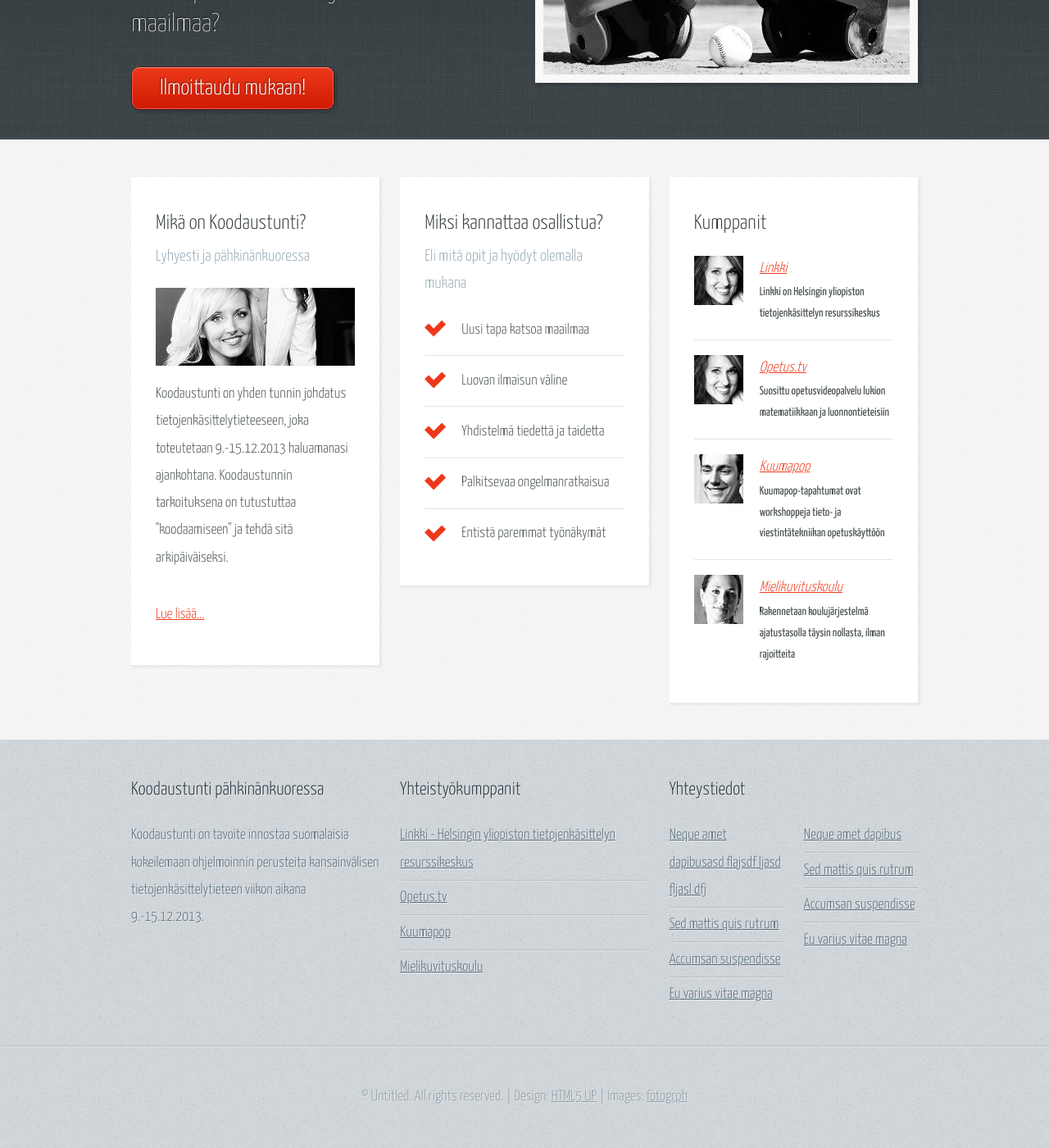
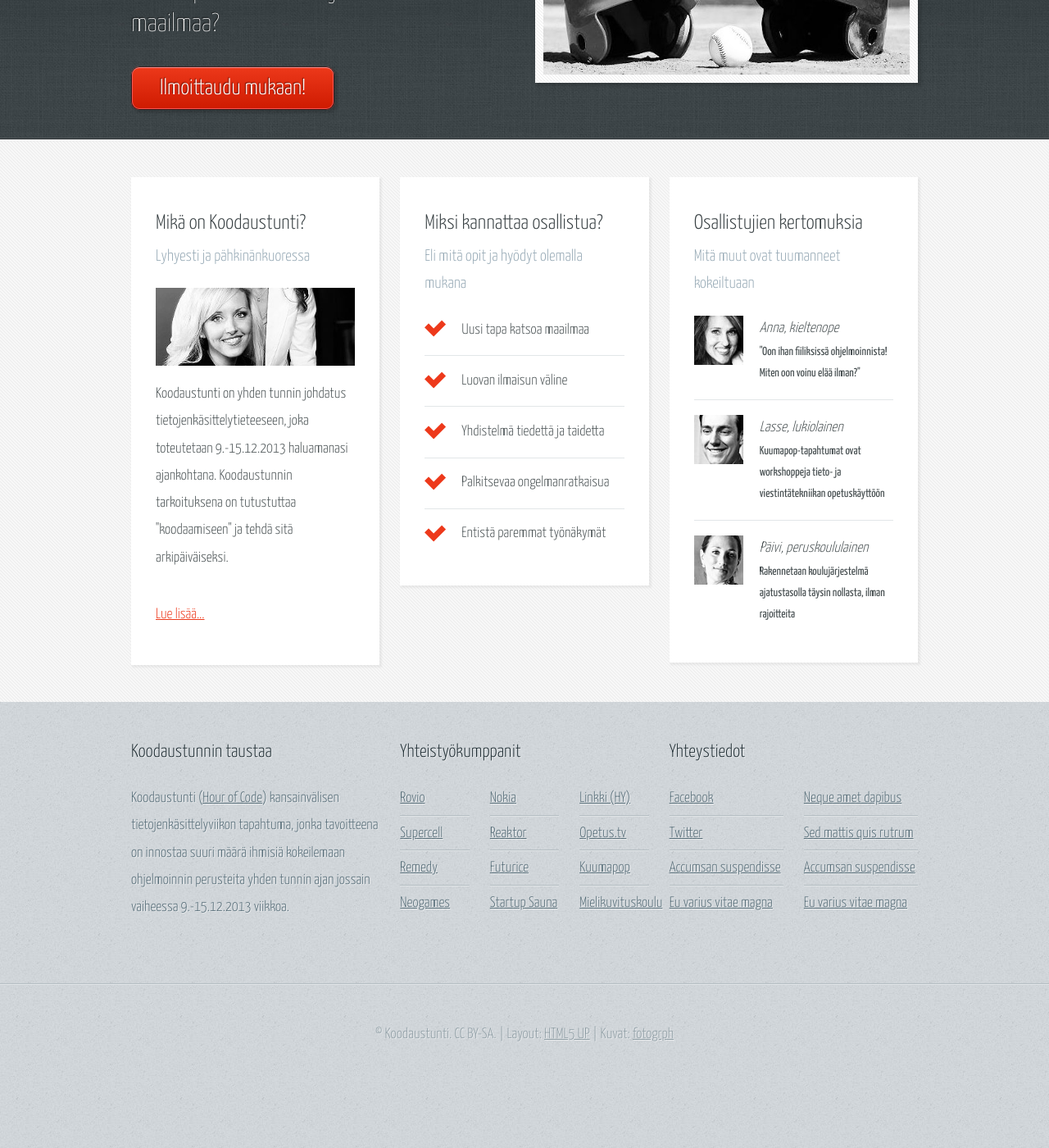
Before and after one commit to jannecederberg/koodaustunti.fi, a Jekyll site: the page built from index.html, in a window 1280 px wide and 1400 px high, scrolled down 260 px. Shown: the whole window at 82% size. Built offline with Jekyll 4.4.1, drawn with Linux system fonts in a browser that asks for light colours; Markdown is read by kramdown in place of the engine named in the settings; after the commit the page ends 1618 px from its top, so only the background shows below that; some of the changed text lies outside the part shown.

Commit message:
Sisältöä vieläkin lisää

```diff
--- a/_config.yml
+++ b/_config.yml
@@ -1,3 +1,4 @@
-name: "Koodaustunti 9.-15.12.2013"
+name: Koodaustunti
+tapahtuman-paivays: 9.-15.12.2013
 markdown: redcarpet
 pygments: true
--- /dev/null
+++ b/_includes/_osallistujien-kokemuksia.html
@@ -0,0 +1,23 @@
+<section>
+  <header>
+    <h2>Osallistujien kertomuksia</h2>
+    <h3>Mitä muut ovat tuumanneet kokeiltuaan</h3>
+  </header>
+  <ul class="quote-list">
+    <li>
+      <img src="images/pic06.jpg" alt="" />
+      <p>Anna, kieltenope</p>
+      <span>"Oon ihan fiiliksissä ohjelmoinnista! Miten oon voinu elää ilman?"</span>
+    </li>
+    <li>
+      <img src="images/pic07.jpg" alt="" />
+      <p>Lasse, lukiolainen</p>
+      <span>Kuumapop-tapahtumat ovat workshoppeja tieto- ja viestintätekniikan opetuskäyttöön</span>
+    </li>
+    <li>
+      <img src="images/pic08.jpg" alt="" />
+      <p>Päivi, peruskoululainen</p>
+      <span>Rakennetaan koulujärjestelmä ajatustasolla täysin nollasta, ilman rajoitteita</span>
+    </li>
+  </ul>
+</section>
--- a/_includes/footer.html
+++ b/_includes/footer.html
@@ -4,10 +4,11 @@
             <div class="4u">
               <!-- Blurb -->
                 <section>
-                  <h2>Koodaustunti pähkinänkuoressa</h2>
+                  <h2>Koodaustunnin taustaa</h2>
                   <p>
-                    Koodaustunti on tavoite innostaa suomalaisia kokeilemaan ohjelmoinnin perusteita
-                    kansainvälisen tietojenkäsittelytieteen viikon aikana 9.-15.12.2013.
+                    Koodaustunti (<a href="http://hourofcode.org">Hour of Code</a>) kansainvälisen tietojenkäsittelyviikon tapahtuma,
+                    jonka tavoitteena on innostaa suuri määrä ihmisiä kokeilemaan ohjelmoinnin perusteita yhden tunnin ajan jossain
+                    vaiheessa 9.-15.12.2013 viikkoa.
                   </p>
                 </section>
             </div>
@@ -18,22 +19,30 @@
                   <h2>Yhteistyökumppanit</h2>
                   <div>
                     <div class="row">
-                      <div class="12u">
+                      <div class="4u">
+                        <ul class="link-list">
+                          <li><a href="http://www.rovio.com">Rovio</a></li>
+                          <li><a href="http://www.supercell.net">Supercell</a></li>
+                          <li><a href="http://www.remedygames.com">Remedy</a></li>
+                          <li><a href="http://www.neogames.fi">Neogames</a></li>
+                        </ul>
+                      </div>
+                      <div class="4u">
+                        <ul class="link-list">
+                          <li><a href="http://www.nokia.fi">Nokia</a></li>
+                          <li><a href="http://reaktor.fi">Reaktor</a></li>
+                          <li><a href="http://www.futurice.com">Futurice</a></li>
+                          <li><a href="http://startupsauna.com">Startup Sauna</a></li>
+                        </ul>
+                      </div>
+                      <div class="4u">
                         <ul class="link-list last-child">
-                          <li><a href="http://linkki.cs.helsinki.fi">Linkki - Helsingin yliopiston tietojenkäsittelyn resurssikeskus</a></li>
+                          <li><a href="http://linkki.cs.helsinki.fi">Linkki (HY)</a></li>
                           <li><a href="http://opetus.tv">Opetus.tv</a></li>
                           <li><a href="http://www.kuumapop.fi">Kuumapop</a></li>
                           <li><a href="http://www.mielikuvituskoulu.fi">Mielikuvituskoulu</a></li>
                         </ul>
                       </div>
-                      <!--div class="6u">
-                        <ul class="link-list last-child">
-                          <li><a href="#">Neque amet dapibus</a></li>
-                          <li><a href="#">Sed mattis quis rutrum</a></li>
-                          <li><a href="#">Accumsan suspendisse</a></li>
-                          <li><a href="#">Eu varius vitae magna</a></li>
-                        </ul>
-                      </div-->
                     </div>
                   </div>
                 </section>
@@ -46,8 +55,8 @@
                     <div class="row">
                       <div class="6u">
                         <ul class="link-list last-child">
-                          <li><a href="#">Neque amet dapibusasd flajsdf ljasd fljasl dfj</a></li>
-                          <li><a href="#">Sed mattis quis rutrum</a></li>
+                          <li><a href="#">Facebook</a></li>
+                          <li><a href="#">Twitter</a></li>
                           <li><a href="#">Accumsan suspendisse</a></li>
                           <li><a href="#">Eu varius vitae magna</a></li>
                         </ul>
@@ -71,5 +80,5 @@
 
     <!-- Copyright -->
       <div id="copyright">
-        &copy; Untitled. All rights reserved. | Design: <a href="http://html5up.net">HTML5 UP</a> | Images: <a href="http://fotogrph.com">fotogrph</a>
+        &copy; Koodaustunti. CC BY-SA. | Layout: <a href="http://html5up.net">HTML5 UP</a> | Kuvat: <a href="http://fotogrph.com">fotogrph</a>
       </div>
--- a/_includes/head.html
+++ b/_includes/head.html
@@ -7,7 +7,7 @@
 <html>
 	<head>
 		<meta http-equiv="content-type" content="text/html; charset=utf-8" />
-		<title>{{ page.title }} | {{ site.name }}</title>
+		<title>{% if page.url != "/index.html" %}{{ page.title }} | {% endif %}{{ site.name }}</title>
 		<meta name="description" content="" />
 		<meta name="keywords" content="" />
 		<script src="js/jquery.min.js"></script>
--- a/_includes/logo-ja-valikko.html
+++ b/_includes/logo-ja-valikko.html
@@ -8,4 +8,5 @@
   <a href="pajat.html">Pajat</a>
   <a href="#">Kumppanit</a>
   <a href="#">Mukaan!</a>
+  <a href="#">Blogi</a>
 </nav>
--- a/_layouts/etusivu.html
+++ b/_layouts/etusivu.html
@@ -20,9 +20,10 @@
               <div class="6u">
 
                 <!-- Banner Copy -->
-                  <p>Haluatko oppia supertaitoja, joiden avulla voit helpottaa elämääsi ja muuttaa maailmaa?</p>
+                  <p>
+                    Haluatko oppia supertaitoja, joiden avulla voit helpottaa elämääsi ja muuttaa maailmaa?
+                  </p>
                   <a href="#" class="button-big">Ilmoittaudu mukaan!</a>
-
               </div>
               <div class="6u">
 
@@ -119,38 +120,8 @@
 
               </div>
               <div class="4u">
-
                 <!-- Box #3 -->
-                  <section>
-                    <header>
-                      <h2>Kumppanit</h2>
-
-                      <!--h3>And a final subheading about our clients</h3-->
-                    </header>
-                    <ul class="quote-list">
-                      <li>
-                        <img src="images/pic06.jpg" alt="" />
-                        <p><a href="http://linkki.cs.helsinki.fi/">Linkki</a></p>
-                        <span>Linkki on Helsingin yliopiston tietojenkäsittelyn resurssikeskus</span>
-                      </li>
-                      <li>
-                        <img src="images/pic06.jpg" alt="" />
-                        <p><a href="http://opetus.tv">Opetus.tv</a></p>
-                        <span>Suosittu opetusvideopalvelu lukion matematiikkaan ja luonnontieteisiin</span>
-                      </li>
-                      <li>
-                        <img src="images/pic07.jpg" alt="" />
-                        <p><a href="http://www.kuumapop.fi">Kuumapop</a></p>
-                        <span>Kuumapop-tapahtumat ovat workshoppeja tieto- ja viestintätekniikan opetuskäyttöön</span>
-                      </li>
-                      <li>
-                        <img src="images/pic08.jpg" alt="" />
-                        <p><a href="http://www.mielikuvituskoulu.fi">Mielikuvituskoulu</a></p>
-                        <span>Rakennetaan koulujärjestelmä ajatustasolla täysin nollasta, ilman rajoitteita</span>
-                      </li>
-                    </ul>
-                  </section>
-
+                {% include _osallistujien-kokemuksia.html %}
               </div>
             </div>
           </div>
```
